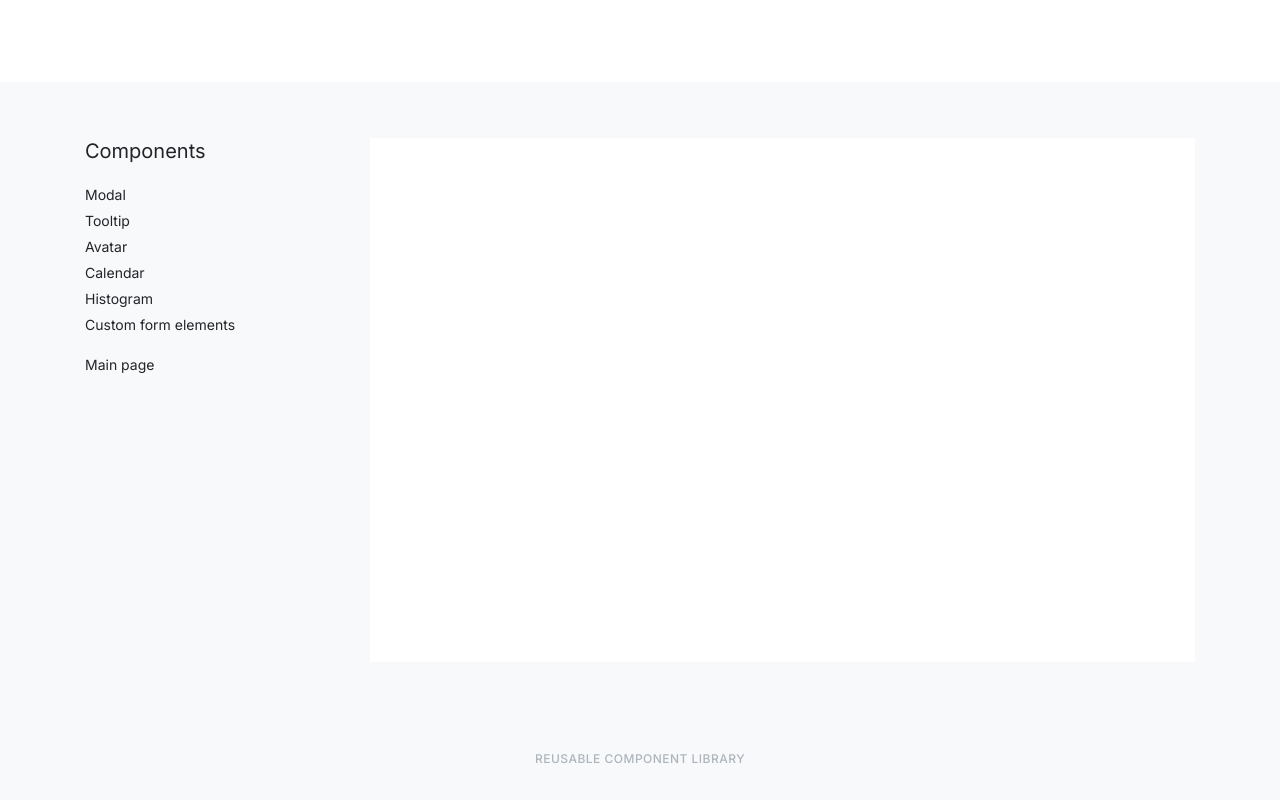
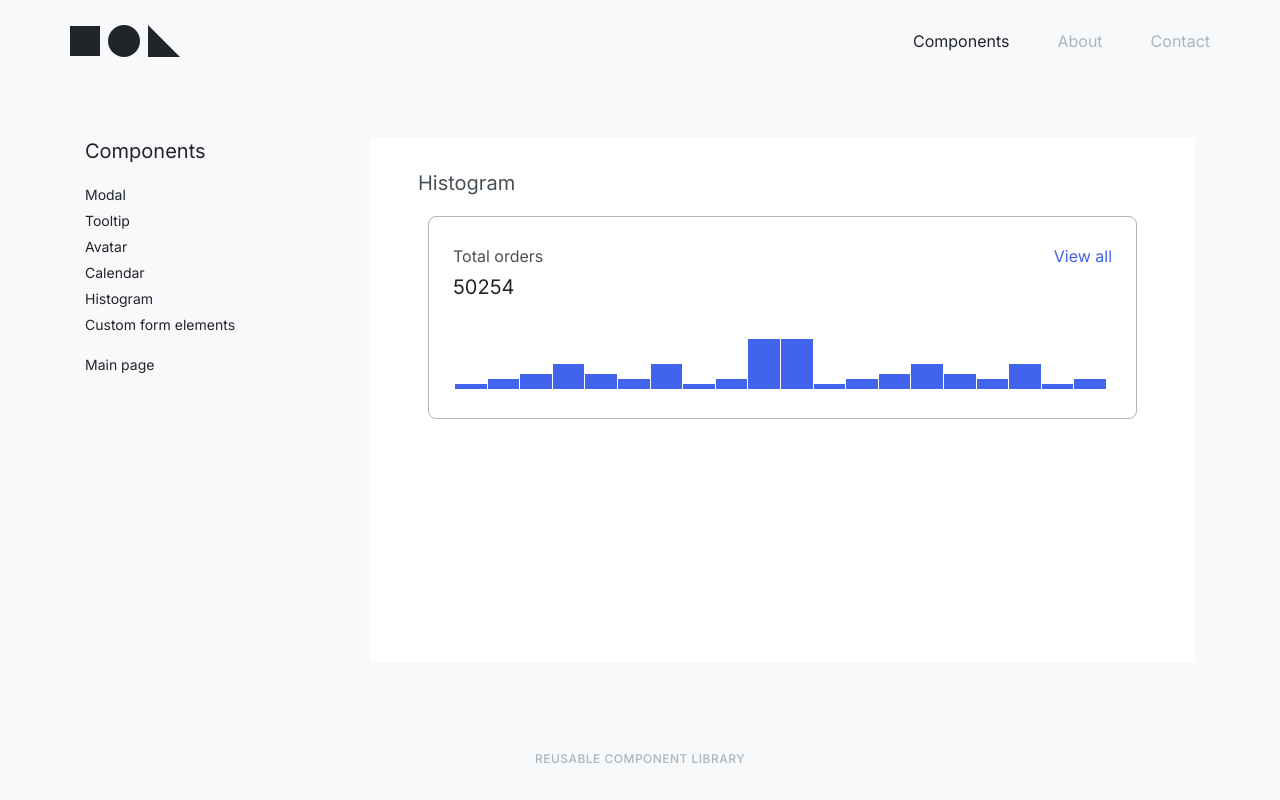
Before and after one commit to js-tasks-ru/htmlcss-20210409_anosov-te, a website: page pages/template.html in a window 1280 px wide. Drawn offline with Linux system fonts and the light colour scheme.

Commit message:
Component page done

```diff
--- a/04-lection2/01-histogram/histogram.css
+++ b/04-lection2/01-histogram/histogram.css
@@ -6,8 +6,6 @@
     /* temporary margin for testing */
     margin: 10px;
     padding-bottom: 10px;
-    width: 100%;
-    height: 100%;
 
     border: 1px solid #ACB5BD;
     box-sizing: border-box;
--- a/components/header/header.css
+++ b/components/header/header.css
@@ -14,7 +14,7 @@
 
 .header__container {
     display: flex;
-    justify-content: space-between;
+    justify-content: center;
 }
 
 .header__logo {
@@ -22,8 +22,8 @@
 }
 
 /* todo: add global css variable */
-@media all and (max-width: 1200px) {
+@media all and (min-width: 768px) {
     .header__container {
-        justify-content: center;
+        justify-content: space-between;
     }
 }
--- a/components/nav/nav.css
+++ b/components/nav/nav.css
@@ -1,12 +1,11 @@
 .nav {
-    display: flex;
-    align-items: center;
+    display: none;
 }
 
-/* todo: add global css variable */
-@media all and (max-width: 1200px) {
+@media all and (min-width: 768px) {
     .nav {
-        display: none;
+        display: flex;
+        align-items: center;
     }
 }
 
--- a/pages/page.css
+++ b/pages/page.css
@@ -11,11 +11,23 @@ body {
     height: 100%;
 }
 
-.page__header {
-    background: var(--white);
-    height: 82px;
+.page__box {
+    max-width: 1140px;
+    margin: auto;
+    padding: 0 15px;
 }
 
+.page__main {
+    max-width: 1140px;
+    width: 100%;
+    margin: 0 auto;
+}
+
+.page__main-menu {
+    display: none;
+}
+
+@media screen and (min-width: 768px) {
     .page__main {
         display: grid;
         grid-template-columns: auto 1fr;
@@ -30,6 +42,7 @@ body {
         width: 229px;
         display: flex;
         flex-direction: column;
+    }
 }
 
 .page__main-menu-title {
@@ -67,7 +80,18 @@ body {
 }
 
 .page__main-component {
+    padding: 2rem 3rem;
     background: var(--white);
+}
+
+.page__main-component-title {
+    margin: 0;
+    font-family: Inter, sans-serif;
+    font-style: normal;
+    font-weight: normal;
+    font-size: 20px;
+    line-height: 26px;
+    color: var(--grey-4);
 }
 
 .page__footer {
--- a/pages/template.html
+++ b/pages/template.html
@@ -2,14 +2,36 @@
 <html lang="en">
   <head>
     <meta charset="UTF-8">
+    <meta name="viewport" content="width=device-width, initial-scale=1.0">
     <title>Template</title>
+
     <link rel="stylesheet" href="../assets/css/normalize.css">
     <link rel="stylesheet" href="../assets/css/main.css">
+    <link rel="stylesheet" href="../components/header/header.css">
+    <link rel="stylesheet" href="../components/nav/nav.css">
     <link rel="stylesheet" href="page.css">
+    <link rel="stylesheet" href="../04-lection2/01-histogram/histogram.css">
   </head>
   <body>
     <div class="page">
-      <div class="page__header"></div>
+      <header class="header">
+        <div class="page__box">
+          <div class="header__container">
+            <a href="#" class="header__logo">
+              <svg width="110" height="32" viewBox="0 0 110 32" fill="none" xmlns="http://www.w3.org/2000/svg">
+                <rect y="1" width="30" height="30" fill="#212429"/>
+                <rect x="38" width="32" height="32" rx="16" fill="#212429"/>
+                <path d="M78 0L110 32H78V0Z" fill="#212429"/>
+              </svg>
+            </a>
+            <nav class="nav">
+              <a class="nav__item nav__item_selected" href="#">Components</a>
+              <a class="nav__item" href="#">About</a>
+              <a class="nav__item" href="#">Contact</a>
+            </nav>
+          </div>
+        </div>
+      </header>
       <div class="page__main">
         <div class="page__main-menu">
           <h4 class="page__main-menu-title margin-bottom">Components</h4>
@@ -21,7 +43,44 @@
           <a class="page__main-menu-item" href="#">Custom form elements</a>
           <a class="page__main-menu-item margin-top" href="../index.html">Main page</a>
         </div>
-        <div class="page__main-component"></div>
+        <div class="page__main-component">
+          <h3 class="page__main-component-title margin-bottom">Histogram</h3>
+          <div class="histogram__body">
+            <div class="histogram__header-container">
+              <div>
+                <h1 class="histogram__title">
+                  Total orders
+                </h1>
+                <span class="histogram__total">50254</span>
+              </div>
+              <a class="histogram__view-all" href="#">
+                View all
+              </a>
+            </div>
+            <div class="histogram__bars">
+              <div class="histogram__bar" style="height: 10%"></div>
+              <div class="histogram__bar" style="height: 20%"></div>
+              <div class="histogram__bar" style="height: 30%"></div>
+              <div class="histogram__bar" style="height: 50%"></div>
+              <div class="histogram__bar" style="height: 30%"></div>
+              <div class="histogram__bar" style="height: 20%"></div>
+              <div class="histogram__bar" style="height: 50%"></div>
+              <div class="histogram__bar" style="height: 10%"></div>
+              <div class="histogram__bar" style="height: 20%"></div>
+              <div class="histogram__bar" style="height: 100%"></div>
+              <div class="histogram__bar" style="height: 100%"></div>
+              <div class="histogram__bar" style="height: 10%"></div>
+              <div class="histogram__bar" style="height: 20%"></div>
+              <div class="histogram__bar" style="height: 30%"></div>
+              <div class="histogram__bar" style="height: 50%"></div>
+              <div class="histogram__bar" style="height: 30%"></div>
+              <div class="histogram__bar" style="height: 20%"></div>
+              <div class="histogram__bar" style="height: 50%"></div>
+              <div class="histogram__bar" style="height: 10%"></div>
+              <div class="histogram__bar" style="height: 20%"></div>
+            </div>
+          </div>
+        </div>
       </div>
       <div class="page__footer">Reusable component library</div>
     </div>
```
Lines whose indentation alone changed are shown as unchanged.
